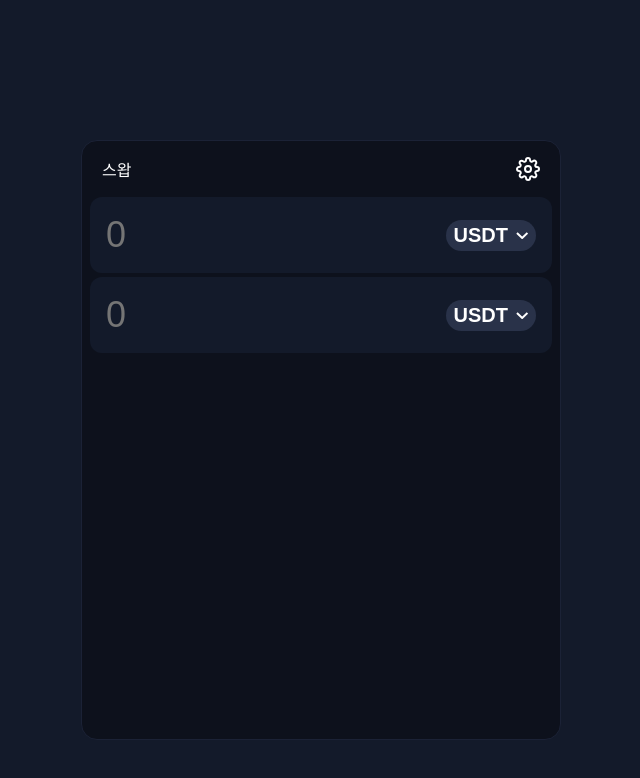
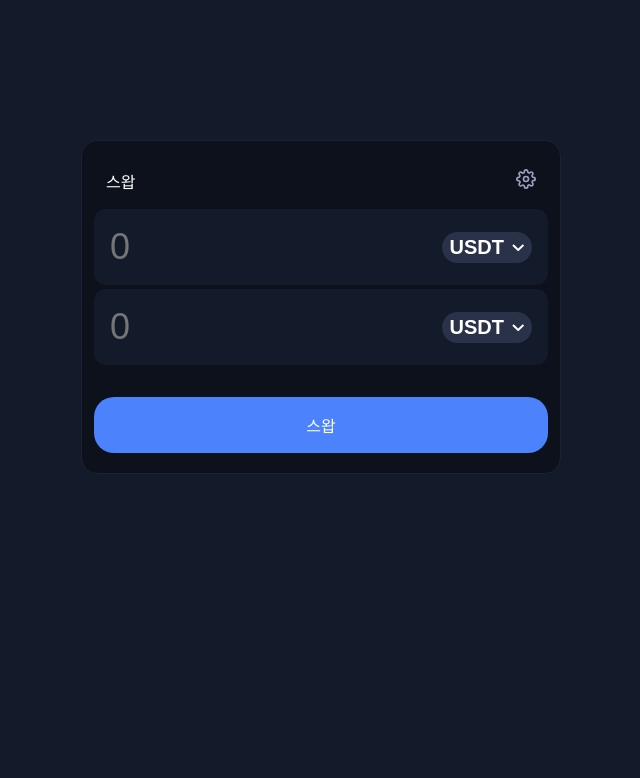
Before and after one commit to dnacu/uniswap, a React (Vite) app: page / in a window 1280 px wide. Shown: the top 778 px of the page, without its empty margins (319-959 px from the left). Built offline with nearby package versions, Linux system fonts and the light colour scheme.

Commit message:
feat: 스왑 버튼 영역을 구성한다

```diff
--- a/src/components/common/svgs/SettingIcon.tsx
+++ b/src/components/common/svgs/SettingIcon.tsx
@@ -3,8 +3,8 @@ import { SVGProps } from 'react'
 export const SettingIcon = (props: SVGProps<SVGSVGElement>) => (
   <svg
     xmlns="http://www.w3.org/2000/svg"
-    width="24"
-    height="24"
+    width="20"
+    height="20"
     viewBox="0 0 24 24"
     fill="none"
     stroke="currentColor"
@@ -13,9 +13,9 @@ export const SettingIcon = (props: SVGProps<SVGSVGElement>) => (
     stroke-linejoin="round"
     {...props}
   >
-    <circle stroke="white" cx="12" cy="12" r="3"></circle>
+    <circle stroke="rgb(152, 161, 192)" cx="12" cy="12" r="3"></circle>
     <path
-      stroke="white"
+      stroke="rgb(152, 161, 192)"
       d="M19.4 15a1.65 1.65 0 0 0 .33 1.82l.06.06a2 2 0 0 1 0 2.83 2 2 0 0 1-2.83 0l-.06-.06a1.65 1.65 0 0 0-1.82-.33 1.65 1.65 0 0 0-1 1.51V21a2 2 0 0 1-2 2 2 2 0 0 1-2-2v-.09A1.65 1.65 0 0 0 9 19.4a1.65 1.65 0 0 0-1.82.33l-.06.06a2 2 0 0 1-2.83 0 2 2 0 0 1 0-2.83l.06-.06a1.65 1.65 0 0 0 .33-1.82 1.65 1.65 0 0 0-1.51-1H3a2 2 0 0 1-2-2 2 2 0 0 1 2-2h.09A1.65 1.65 0 0 0 4.6 9a1.65 1.65 0 0 0-.33-1.82l-.06-.06a2 2 0 0 1 0-2.83 2 2 0 0 1 2.83 0l.06.06a1.65 1.65 0 0 0 1.82.33H9a1.65 1.65 0 0 0 1-1.51V3a2 2 0 0 1 2-2 2 2 0 0 1 2 2v.09a1.65 1.65 0 0 0 1 1.51 1.65 1.65 0 0 0 1.82-.33l.06-.06a2 2 0 0 1 2.83 0 2 2 0 0 1 0 2.83l-.06.06a1.65 1.65 0 0 0-.33 1.82V9a1.65 1.65 0 0 0 1.51 1H21a2 2 0 0 1 2 2 2 2 0 0 1-2 2h-.09a1.65 1.65 0 0 0-1.51 1z"
     ></path>
   </svg>
--- a/src/components/main/MainPage/MainPage.tsx
+++ b/src/components/main/MainPage/MainPage.tsx
@@ -15,7 +15,7 @@ export const MainPage = () => {
 
   return (
     <Container as="main" size="sm" pt={140}>
-      <Paper p={8} height={600} radius={16} bgColor="rgb(13, 17, 28)" borderColor="rgb(27, 34, 54)">
+      <Paper px={12} py={20} radius={16} bgColor="rgb(13, 17, 28)" borderColor="rgb(27, 34, 54)">
         <HStack px={12} py={8} justify="space-between">
           <Typography size={16} weight={500} color="white">
             스왑
@@ -25,9 +25,16 @@ export const MainPage = () => {
 
         <Space height={8} />
 
-        <VStack gap={4}>
-          <TokenInputCard key="prev" />
-          <TokenInputCard key="next" />
+        <VStack gap={32}>
+          <VStack gap={4}>
+            <TokenInputCard key="prev" />
+            <TokenInputCard key="next" />
+          </VStack>
+          <Paper as="button" p={16} radius={20} bgColor="rgb(76, 130, 251)">
+            <Typography size={16} color="white">
+              스왑
+            </Typography>
+          </Paper>
         </VStack>
       </Paper>
     </Container>
```
